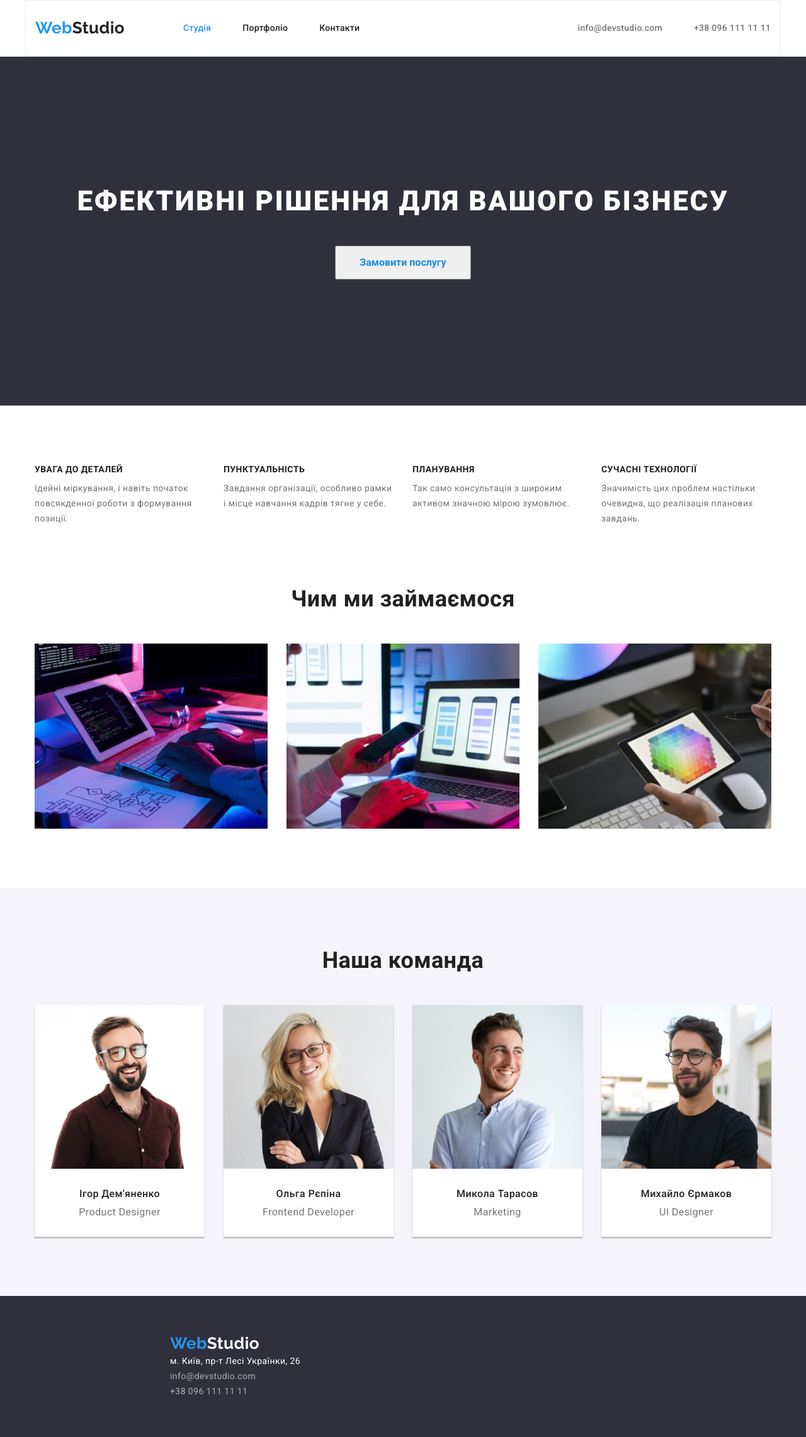
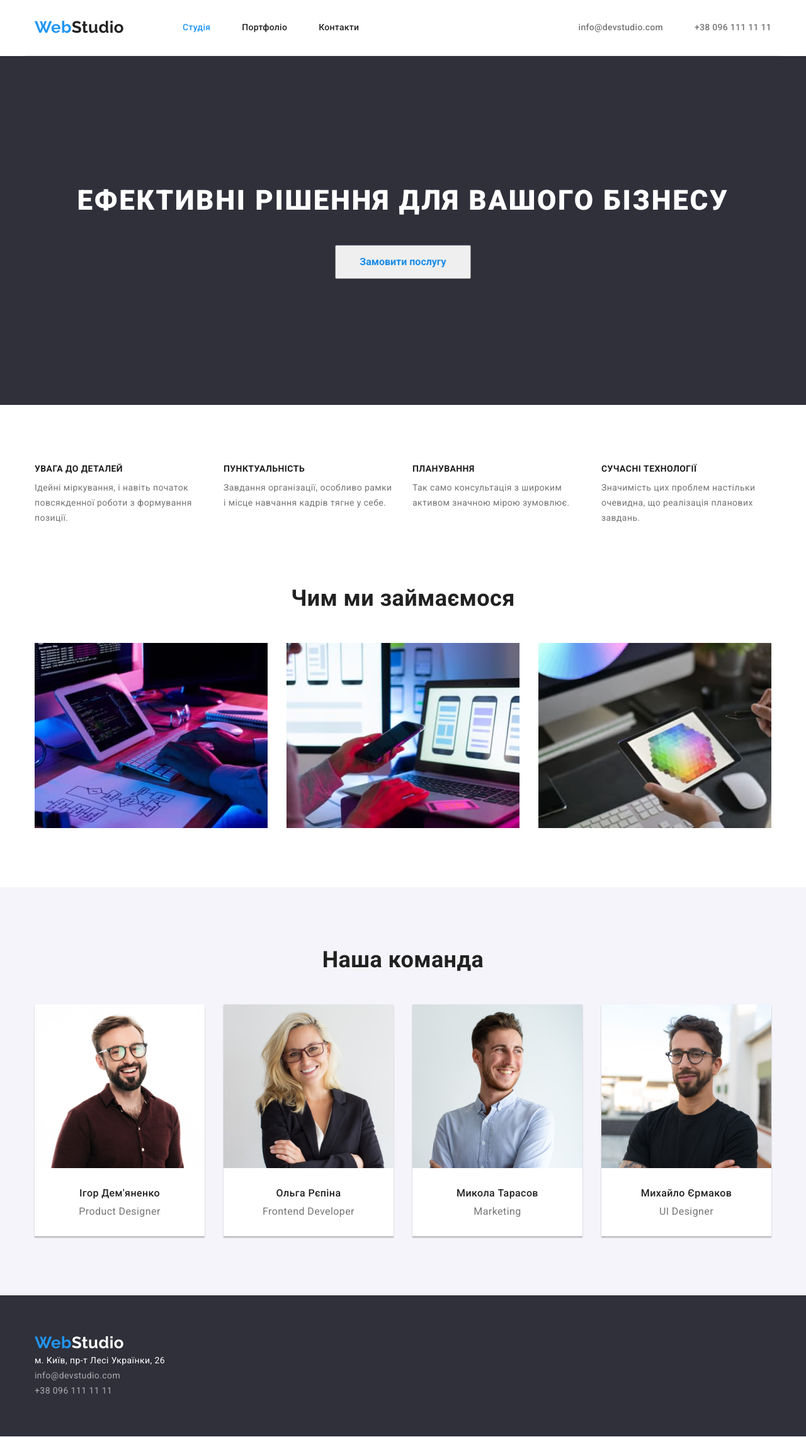
Before and after one commit to cheptsova/goit-markup-hw-03, a plain HTML site: page index.html in a window 1280 px wide. Shown: the whole page at 63% size. Drawn offline with nearby package versions, Linux system fonts and the light colour scheme.

Commit message:
Update styles.css

```diff
--- a/css/styles.css
+++ b/css/styles.css
@@ -108,7 +108,7 @@ header .logo {
 /* Навігація сайту */
 .mainer{
     display: flex;
-    border: 1px solid #ECECEC;
+    border-bottom: 1px solid #ECECEC;
 }
 .navigation{
     display: flex;
@@ -339,7 +339,6 @@ text-align: center;
 
     display: inline-block;
     margin-top: 60px;
-    margin-left: 215px;
 }
 
 .footer .logo{
@@ -361,9 +360,6 @@ color: rgba(255, 255, 255, 0.6);;
     font-size: 14px;
     line-height: 1.71;
     font-style: normal;
-
-
-    margin-left: 215px;
 }
 .footer-address:hover, .footer-address:focus,
 .footer-mail:hover, .footer-mail:focus,
```
